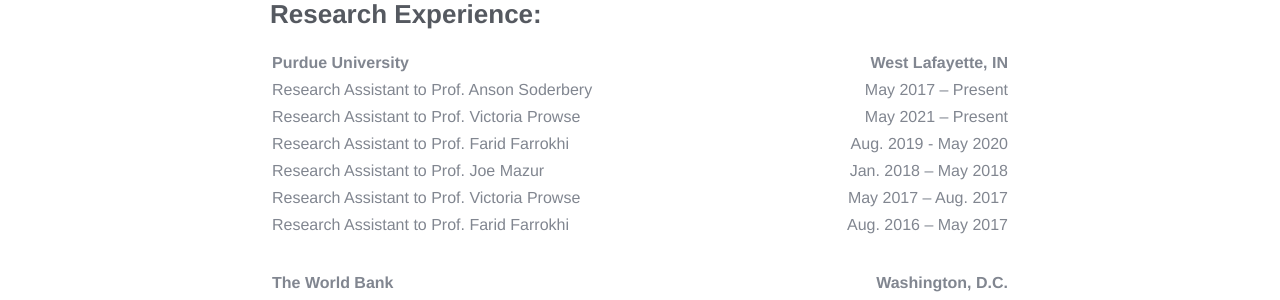
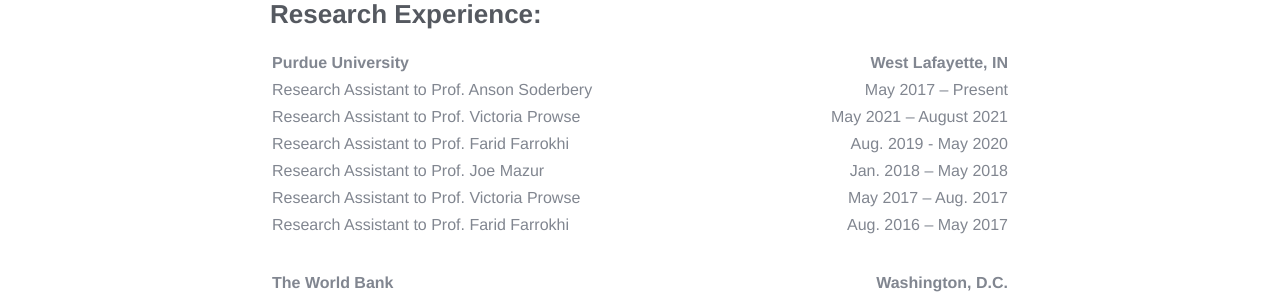
Before and after one commit to reasner/reasner.github.io, a Jekyll site: the page built from research.md, in a window 1280 px wide and 900 px high, scrolled down 1198 px. Shown: the part 223-523 px from the top of the window. Built offline with Jekyll 4.4.1, drawn with Linux system fonts in a browser that asks for light colours.

Commit message:
update cv

```diff
--- a/research.md
+++ b/research.md
@@ -28,7 +28,7 @@ I estimate county-level fiscal multipliers using shocks to military employment t
 | Purdue University | West Lafayette, IN |
 | ----------- | ----------: |
 | Research Assistant to Prof. Anson Soderbery | May  2017 – Present |
-| Research Assistant to Prof. Victoria Prowse | May 2021 – Present |
+| Research Assistant to Prof. Victoria Prowse | May 2021 – August 2021 |
 | Research Assistant to Prof. Farid Farrokhi | Aug. 2019 - May 2020 |
 | Research Assistant to Prof. Joe Mazur | Jan. 2018 – May 2018 |
 | Research Assistant to Prof. Victoria Prowse | May 2017 – Aug. 2017 |
```
Also changed, not shown: cv.md (+1 -1 lines), 1 other file.
